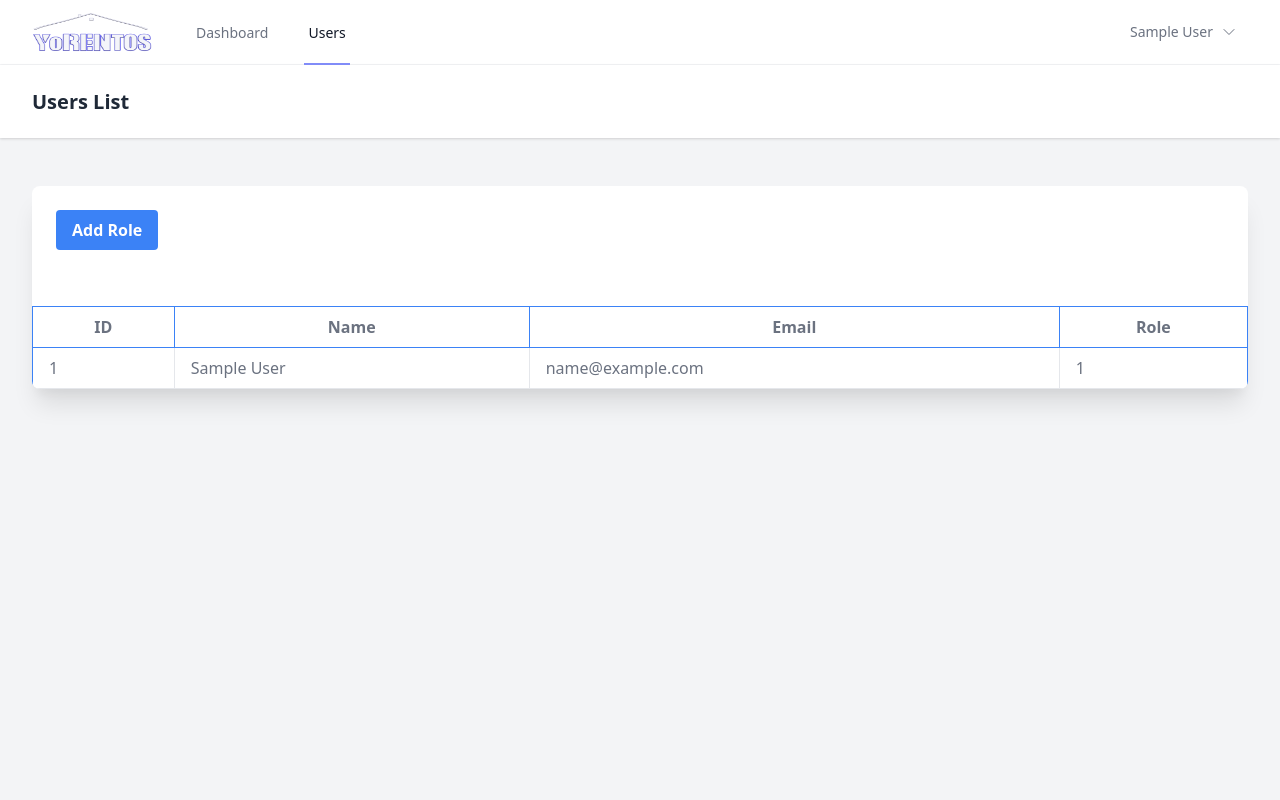
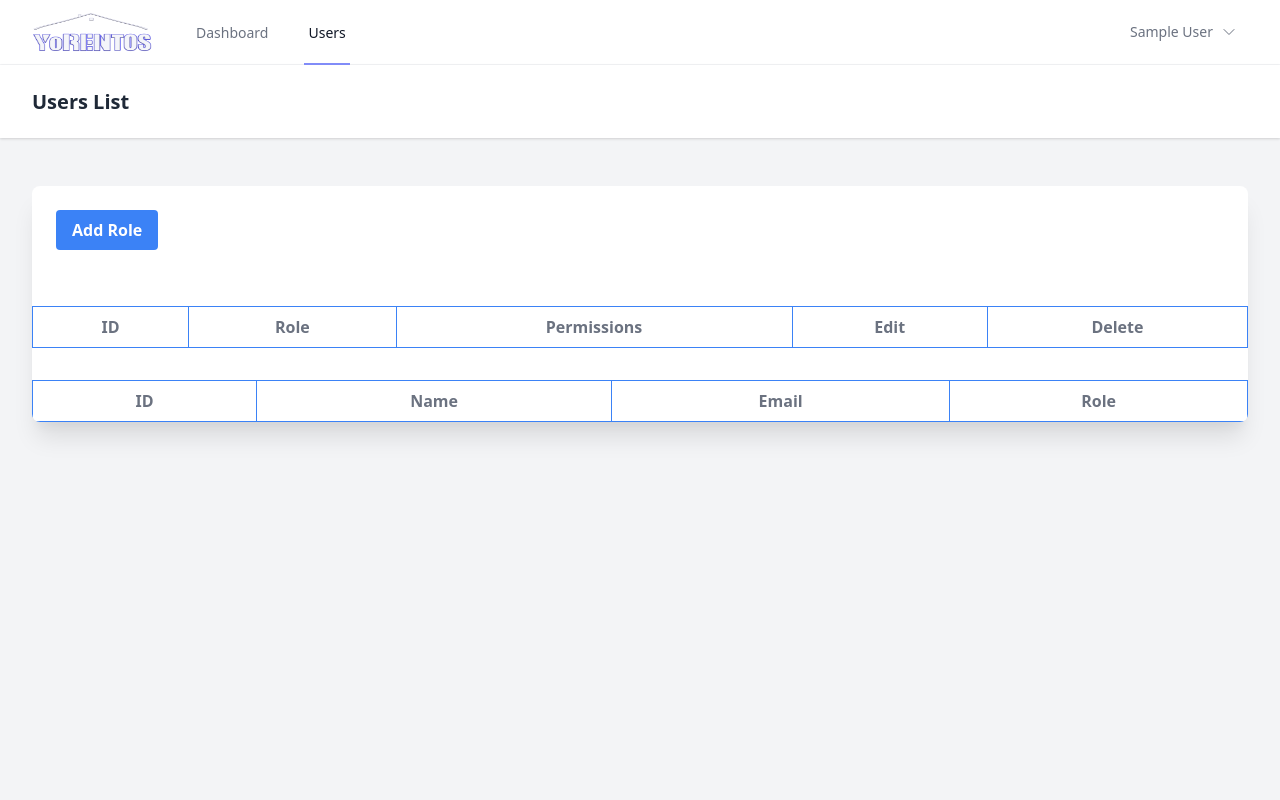
Before and after one commit to Eluk-Samuel-Kiira/YoRentos, a Laravel app: page /users-index-page in a window 1280 px wide. Run offline with Laravel 10, Linux system fonts and the light colour scheme; a user stored in the database is signed in; data comes from the database, SQL or seed files in the repository; tables that the repository leaves empty hold one stand-in row (values such as "Sample post"); lists and menus that the app fills with data are empty; style sheets or scripts are compiled from the project's sources; parts of the project's set-up code (start-up, migrations or seed data) failed here and were passed over; some libraries are stand-ins or nearby versions.

Commit message:
Roles and Permissions

```diff
--- a/app/Http/Controllers/UserController.php
+++ b/app/Http/Controllers/UserController.php
@@ -33,10 +33,23 @@ class UserController extends Controller
         return view('users.index', compact('permissions'));
     }
 
+    public function userRoles()
+    {
+        $roles = DB::table('roles')->whereNot('name', 'Admin')->get();
+        return response()->json([
+            'roles' => $roles,
+        ]);
+    }
+
     public function userDetails()
     {
         $users = User::where('status', 1)->latest()->get();
-        return response()->json(['users' => $users]);
+        $roles = Role::with('permissions')->get();
+
+        return response()->json([
+            'users' => $users,
+            'roles' => $roles,
+        ]);
     }
 
     public function userPermissions()
--- a/app/Models/User.php
+++ b/app/Models/User.php
@@ -10,6 +10,8 @@ use Laravel\Fortify\TwoFactorAuthenticatable;
 use Laravel\Jetstream\HasProfilePhoto;
 use Laravel\Sanctum\HasApiTokens;
 use Spatie\Permission\Traits\HasRoles;
+use Spatie\Permission\Models\Permission;
+use Spatie\Permission\Models\Role;
 
 class User extends Authenticatable
 {
@@ -29,7 +31,7 @@ class User extends Authenticatable
         'name',
         'email',
         'phone_number',
-        'role_id',
+        'role',
         'slug',
         'password',
 
@@ -69,4 +71,9 @@ class User extends Authenticatable
     {
         return 'slug';
     }
+
+    // public function roles()
+    // {
+    //     return $this->hasOne(Role::class, 'role_id');
+    // }
 }
--- a/database/seeders/AdminUserSeeder.php
+++ b/database/seeders/AdminUserSeeder.php
@@ -23,7 +23,7 @@ class AdminUserSeeder extends Seeder
         $adminUser = User::factory()->create([
             'name' => 'Samuel Kiira Eluk',
             'phone_number' => '0754428612',
-            'role_id' => '3',
+            'role' => 'Admin',
             'slug' => 'samuel-kiira-admin',
             'email' => 'samuelkiiraeluk@gmail.com',
             'password' => bcrypt('Samuel@13Kiira')
--- a/resources/views/navigation-menu.blade.php
+++ b/resources/views/navigation-menu.blade.php
@@ -15,9 +15,11 @@
                     <x-nav-link href="{{ route('dashboard') }}" :active="request()->routeIs('dashboard')">
                         {{ __('Dashboard') }}
                     </x-nav-link>
+                    @role('Admin')
                         <x-nav-link href="{{ route('user') }}" :active="request()->routeIs('user')">
                             {{ __('Users') }}
                         </x-nav-link>
+                    @endrole
                 </div>
             </div>
 
@@ -146,11 +148,13 @@
                 {{ __('Dashboard') }}
             </x-responsive-nav-link>
         </div>
+        @role('Admin')
             <div class="pt-2 pb-3 space-y-1">
                 <x-responsive-nav-link href="{{ route('user') }}" :active="request()->routeIs('user')">
                     {{ __('Users') }}
                 </x-responsive-nav-link>
             </div>
+        @endrole
 
         <!-- Responsive Settings Options -->
         <div class="pt-4 pb-1 border-t border-gray-200">
--- a/resources/views/users/index.blade.php
+++ b/resources/views/users/index.blade.php
@@ -25,6 +25,23 @@
                         @endif
                     </h5>
                     @include('users.create-role')
+
+                    <div class="container mx-auto mt-8">
+                        <table class="min-w-full border border-blue-500 text-gray-500">
+                            <thead>
+                                <tr>
+                                    <th class="py-2 px-4 border border-blue-500">ID</th>
+                                    <th class="py-2 px-4 border border-blue-500">Role</th>
+                                    <th class="py-2 px-4 border border-blue-500">Permissions</th>
+                                    <th class="py-2 px-4 border border-blue-500">Edit</th>
+                                    <th class="py-2 px-4 border border-blue-500">Delete</th>
+                                </tr>
+                            </thead>
+                            <tbody id="role-list">
+
+                            </tbody>
+                        </table>
+                    </div>
                     <div class="container mx-auto mt-8">
                         <table class="min-w-full border border-blue-500 text-gray-500">
                             <thead>
@@ -36,7 +53,6 @@
                                 </tr>
                             </thead>
                             <tbody id="user-list">
-
                             </tbody>
                         </table>
                     </div>
@@ -55,6 +71,7 @@
             success: function(response) {
                 // Display the users in the #user-list div
                 displayUsers(response.users);
+                displayRoles(response.roles);
             },
             error: function(error) {
                 console.error('Error fetching users:', error);
@@ -65,17 +82,39 @@
         function displayUsers(users) {
             var userList = $('#user-list');
             userList.empty(); // Clear existing content
-
             // Loop through the users and append them to the table
             users.forEach(function(user) {
-                var userRow = '<tr>' +
-                                '<td class="py-2 px-4 border-b border-r">' + user.id + '</td>' +
-                                '<td class="py-2 px-4 border-b border-r">' + user.name + '</td>' +
-                                '<td class="py-2 px-4 border-b border-r">' + user.email + '</td>' +
-                                '<td class="py-2 px-4 border-b">' + user.role_id + '</td>' +
+                var userRow =  '<tr>' +
+                                    '<td class="py-2 px-4 border-b border-r">' + user.id + '</td>' +
+                                    '<td class="py-2 px-4 border-b border-r">' + user.name + '</td>' +
+                                    '<td class="py-2 px-4 border-b border-r">' + user.email + '</td>' +
+                                    '<td class="py-2 px-4 border-b">' + user.role + '</td>' +
                                 '</tr>';
                 userList.append(userRow);
             });
         }
+
+        // Function to display users
+        function displayRoles(roles) {
+            var roleList = $('#role-list');
+            roleList.empty(); // Clear existing content
+            // Loop through the users and append them to the table
+            roles.forEach(function(role) {
+                let permissionNames = role.permissions.map(permission => permission.name).join(', ');
+
+                var roleRow = '<tr>' +
+                                    '<td class="py-2 px-4 border-b border-r">' + role.id + '</td>' +
+                                    '<td class="py-2 px-4 border-b border-r">' + role.name + '</td>' +
+                                    '<td class="py-2 px-4 border-b border-r">' + permissionNames + '</td>' +
+                                    '<td class="py-2 px-3 border-b border-r">' +
+                                        '<button class = "py-1 px-2 bg-blue-300  text-white rounded hover:bg-blue-500">' + 'Edit' +'</button>' +
+                                    '</td>' +
+                                    '<td class="py-2 px-3 border-b">' +
+                                        '<button class = "py-1 px-2 bg-red-300  text-white rounded hover:bg-red-500">' + 'Delete' +'</button>' +
+                                    '</td>' +
+                                '</tr>';
+                roleList.append(roleRow);
+            });
+        }
     });
 </script>
--- a/routes/web.php
+++ b/routes/web.php
@@ -18,6 +18,13 @@ Route::get('/', function () {
     return view('landing_page.home');
 });
 
+Route::get('/all-role',[UserController::class, 'userRoles'])->name('user.roles');
+
+
+
+
+
+
 Route::middleware([
     'auth:sanctum',
     config('jetstream.auth_session'),
```
Also changed, not shown: app/Actions/Fortify/CreateNewUser.php (+10 -3 lines), resources/views/auth/register.blade.php (+8 -3 lines), database/migrations/2014_10_12_000000_create_users_table.php. Lines whose indentation alone changed are shown as unchanged.
